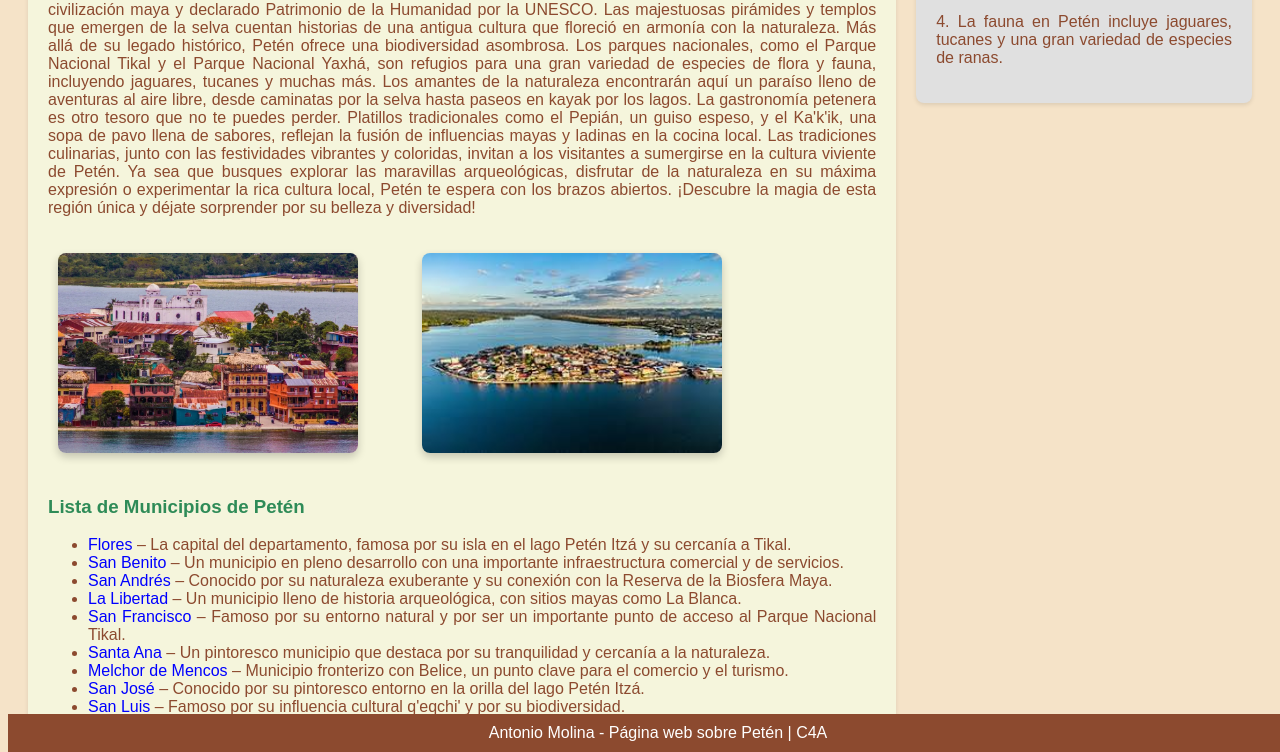
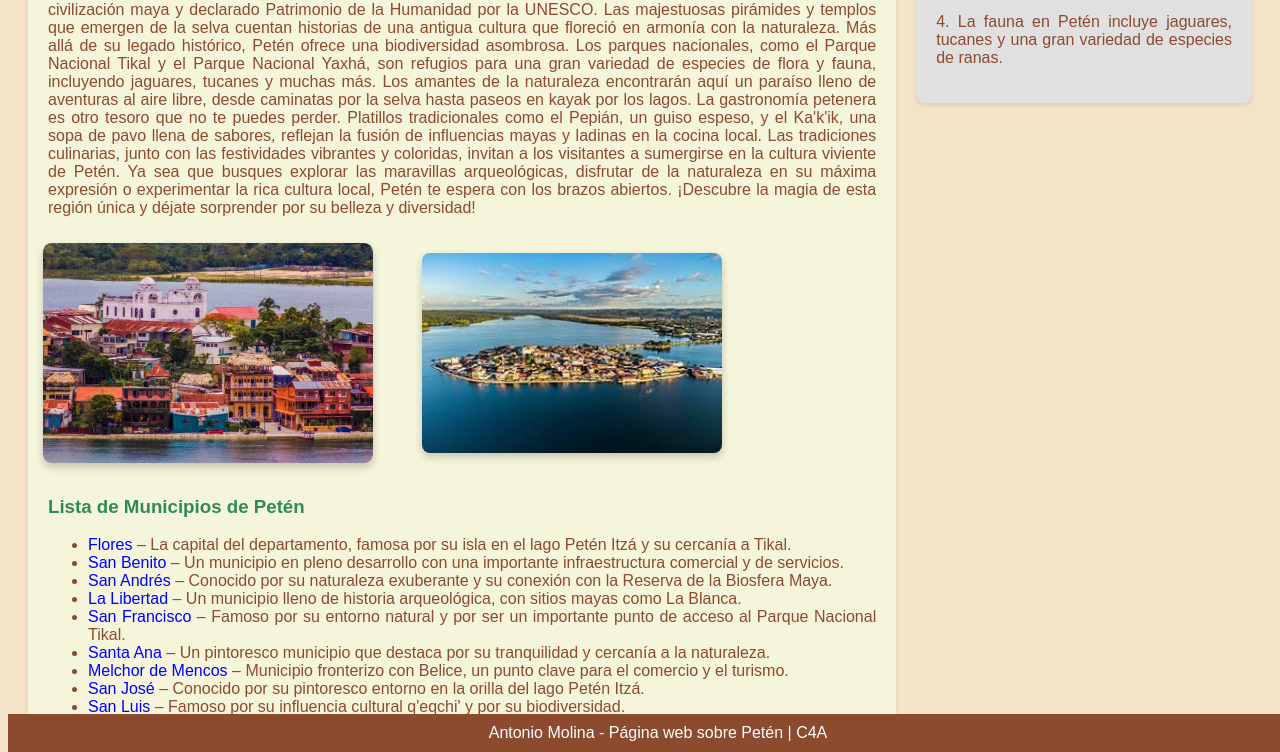
Before and after one commit to AntonioMoli/PetenGT, a plain HTML site: page index.html in a window 1280 px wide. In both pictures the pointer is over the picture 208 px from the left and 971 px from the top of the page. Shown: the part 619-1371 px from the top of the page. Drawn offline with Linux system fonts and the light colour scheme; a web font is replaced by a local one.

Commit message:
Update css.css

```diff
--- a/css.css
+++ b/css.css
@@ -103,7 +103,11 @@ img {
     box-shadow: 0 4px 8px rgba(0, 0, 0, 0.2);
     border-radius: 8px;
     margin: 20px 50px 20px 10px;
-
+    transition: transform 0.3s ease-in-out;
+}
+img:hover{
+    transform: scale(1.1);
+}
 }
 
 h3 {
```
